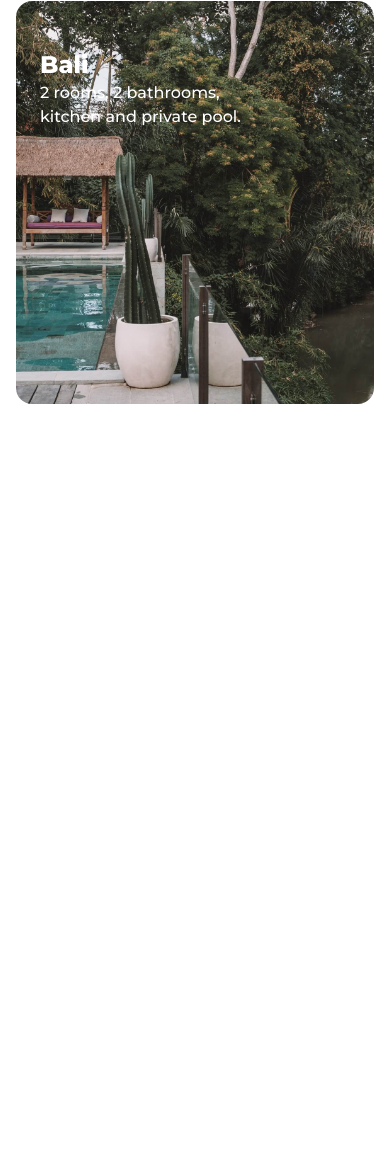
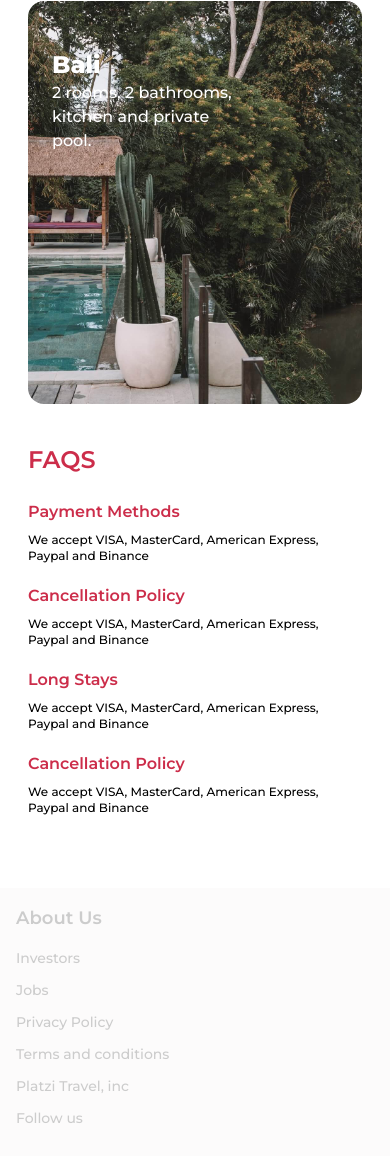
Before and after one commit to Karen-Benites/PLATZI-TRAVEL, a website: page public/index.html in a window 390 px wide. Shown: the part 2192-3348 px from the top of the page. Before the commit the page ends 2612 px from the top, so only its background shows below. Drawn offline with Linux system fonts and the light colour scheme.

Commit message:
Added content and styles for FAQs section and footer. Also changed some spacing between elements of the document

```diff
--- a/public/index.html
+++ b/public/index.html
@@ -47,7 +47,7 @@
     </header>
     <main class="w-full h-auto p-4">
         <section id="Recommendations" class="mt-4">
-            <h2 class="mb-8 font-semibold text-primary text-2xl">Our Recommendations</h2>
+            <h2 class="mb-8 font-semibold text-primary text-2xl md:text-4xl md:mb-12">Our Recommendations</h2>
             <article class="overflow-x-scroll">
                 <div class="flex gap-5 mb-3 min-w-min">
                     <div class="flex-1 w-[40vw] min-w-[155px] max-w-[278px] aspect-[155/187] shadow-md rounded-lg overflow-hidden">
@@ -93,9 +93,9 @@
                 </div>
             </article>
         </section>
-        <section id="TrendingStays" class="mt-6">
-            <h2 class="mb-6 font-semibold text-primary text-2xl">Trending Stays</h2>
-            <div class="grid grid-cols-1 auto-rows-[403px] gap-10 md:grid-cols-3">
+        <section id="TrendingStays" class="mt-6 h-auto md:mt-20">
+            <h2 class="mb-6 font-semibold text-primary text-2xl md:text-4xl md:mb-12">Trending Stays</h2>
+            <div class="grid grid-cols-1 auto-rows-[403px] gap-10 md:grid-cols-3 px-3">
                 <article class="flex flex-col items-start md:items-end md:col-start-1 md:col-span-3 w-full h-full pt-12 px-6 bg-chicago bg-cover bg-no-repeat bg-center rounded-2xl text-white">
                     <h3 class="font-extrabold text-2xl">Chicago</h3>
                     <p class=" w-8/12 text-base font-medium md:text-end">2 rooms, bathroom and kitchen.</p>
@@ -114,12 +114,38 @@
                 </article>
             </div>
         </section>
-        <section id="FAQs">
-
+        <section id="FAQs" class="mt-10 mb-14 md:mt-16">
+            <h2 class="mb-6 px-3 font-semibold text-primary text-2xl md:text-4xl md:mb-10">FAQS</h2>
+            <article class="mb-5 px-3 md:mb-12">
+                <p class="text-base text-primary font-semibold pb-2 md:text-3xl">Payment Methods</p>
+                <p class="text-xs font-medium md:text-xl">We accept VISA, MasterCard, American Express, Paypal and Binance</p>
+            </article>
+            <article class="mb-5 px-3 md:mb-12">
+                <p class="text-base text-primary font-semibold pb-2 md:text-3xl">Cancellation Policy</p>
+                <p class="text-xs font-medium md:text-xl">We accept VISA, MasterCard, American Express, Paypal and Binance</p>
+            </article>
+            <article class="mb-5 px-3 md:mb-12">
+                <p class="text-base text-primary font-semibold pb-2 md:text-3xl">Long Stays</p>
+                <p class="text-xs font-medium md:text-xl">We accept VISA, MasterCard, American Express, Paypal and Binance</p>
+            </article>
+            <article class="px-3">
+                <p class="text-base text-primary font-semibold pb-2 md:text-3xl">Cancellation Policy</p>
+                <p class="text-xs font-medium md:text-xl">We accept VISA, MasterCard, American Express, Paypal and Binance</p>
+            </article>
         </section>
     </main>
-    <footer>
-
+    <footer id="AboutUs" class="bg-[#FCFBFB] text-[#CCC] p-4">
+        <h2 class="text-lg mb-4 md:text-3xl font-semibold md:mb-7">About Us</h2>
+        <nav>
+            <ul>
+                <li class="mb-3 text-sm md:mb-5 md:text-xl font-medium"><a href="/">Investors</a></li>
+                <li class="mb-3 text-sm md:mb-5 md:text-xl font-medium"><a href="/">Jobs</a></li>
+                <li class="mb-3 text-sm md:mb-5 md:text-xl font-medium"><a href="/">Privacy Policy</a></li>
+                <li class="mb-3 text-sm md:mb-5 md:text-xl font-medium"><a href="/">Terms and conditions</a></li>
+                <li class="mb-3 text-sm md:mb-5 md:text-xl font-medium"><a href="/">Platzi Travel, inc</a></li>
+                <li class="mb-3 text-sm md:mb-5 md:text-xl font-medium"><a href="/">Follow us</a></li>
+            </ul>
+        </nav>
     </footer>
 </body>
 </html>
```
Also changed, not shown: public/css/output.css.
